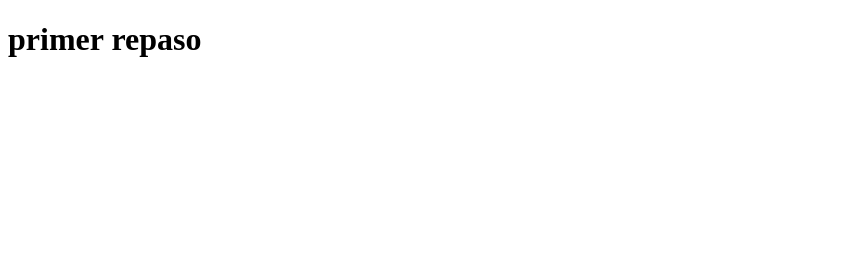
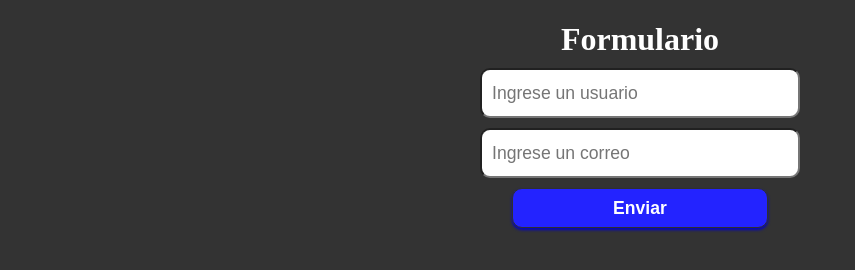
Before and after one commit to JoseFEstevesP/practica-js, a plain HTML site: page inde.html in a window 1280 px wide. Shown: the whole page, without its empty margins (0-855 px from the left). Drawn offline with Linux system fonts and the light colour scheme.

Commit message:
Validacion por medio del Formulario

```diff
--- a/css/style.css
+++ b/css/style.css
@@ -0,0 +1,51 @@
+*,
+*::after,
+*::before {
+	box-sizing: border-box;
+}
+body {
+	width: 100%;
+	margin: 0;
+	display: grid;
+	place-items: center;
+	background-color: #333;
+	color: #fff;
+}
+.title {
+	margin-bottom: 10px;
+}
+.form {
+	width: 320px;
+	display: flex;
+	justify-content: space-evenly;
+	align-items: center;
+	flex-direction: column;
+}
+.form__inputs {
+	width: 100%;
+	height: 50px;
+	padding: 10px;
+	border-radius: 10px;
+	margin-bottom: 10px;
+	font-size: 1.1rem;
+	outline: 0;
+	color: #000;
+}
+.form__button {
+	width: 80%;
+	height: 40px;
+	border-radius: 10px;
+	background-color: rgb(35, 35, 255);
+	border: 1px solid #303030;
+	box-shadow: 0 2px 3px rgb(0, 0, 199);
+	color: #fff;
+	font-weight: bold;
+	font-size: 1.1rem;
+	cursor: pointer;
+	transition: color 0.2s, background-color 0.2s, box-shadow 0.2s;
+}
+.form__button:hover {
+	color: #e2e2e2;
+	background-color: rgb(0, 0, 199);
+	box-shadow: 0 2px 3px rgb(35, 35, 255);
+}
--- a/inde.html
+++ b/inde.html
@@ -2,13 +2,44 @@
 <html lang="es">
 	<head>
 		<meta charset="UTF-8" />
+		<meta http-equiv="X-UA-Compatible" content="IE=edge" />
 		<meta
 			name="viewport"
 			content="width=device-width, initial-scale=1.0"
 		/>
-		<title>primer repaso</title>
+		<title>validacion formulario</title>
+		<link rel="stylesheet" href="css/style.css" />
 	</head>
 	<body>
-		<h1>primer repaso</h1>
+		<h1 class="title">Formulario</h1>
+		<!-- novalidate es para qu noff reconozca las validaciones echa por html -->
+		<form class="form" id="form" novalidate>
+			<!-- si al input sele pasa el autocomplete no completara los datos -->
+			<!-- autocomplete="off" -->
+			<input
+				type="text"
+				name="userName"
+				placeholder="Ingrese un usuario"
+				id="userName"
+				class="form__inputs"
+				required
+				pattern="^[A-Za-zÑñÁáÉéÍíÓóÚúÜü\s]+$"
+				title="Solo letras"
+				minlength="3"
+				maxlength="10"
+			/>
+			<input
+				type="email"
+				name="userEmail"
+				placeholder="Ingrese un correo"
+				id="userEmail"
+				class="form__inputs"
+				required
+				pattern="^[a-z0-9]+(\.[_a-z0-9]+)*@[a-z0-9-]+(\.[a-z0-9-]+)*(\.[a-z]{2,15})$"
+				title="ingrese un correo valido"
+			/>
+			<button type="submit" class="form__button">Enviar</button>
+		</form>
+		<script src="js/app.js"></script>
 	</body>
 </html>
--- /dev/null
+++ b/js/app.js
@@ -0,0 +1,25 @@
+const form = document.getElementById('form');
+// forams para capturar el valor del input
+// forma (1) con el id forma tipica q se usa abituel mente
+const userName = document.getElementById('userName');
+const userEmail = document.getElementById('userEmail');
+// forma (2) con el querySelector
+// const userName = document.querySelector('input[name="userName"]')
+// const userEmail = document.querySelector('input[name="userEmail"]')
+// expreciones
+const regUserName = /^[A-Za-zÑñÁáÉéÍíÓóÚúÜü\s]+$/;
+const regUserEmail =
+	/^[a-z0-9]+(\.[_a-z0-9]+)*@[a-z0-9-]+(\.[a-z0-9-]+)*(\.[a-z]{2,15})$/;
+
+form.addEventListener('submit', e => {
+	e.preventDefault();
+	if (!regUserName.test(userName.value)) {
+		console.log('foramto no valido');
+		return;
+	}
+	if (!regUserEmail.test(userEmail.value)) {
+		console.log('foramto no valido');
+		return;
+	}
+	console.log('foramto valido');
+});
```
